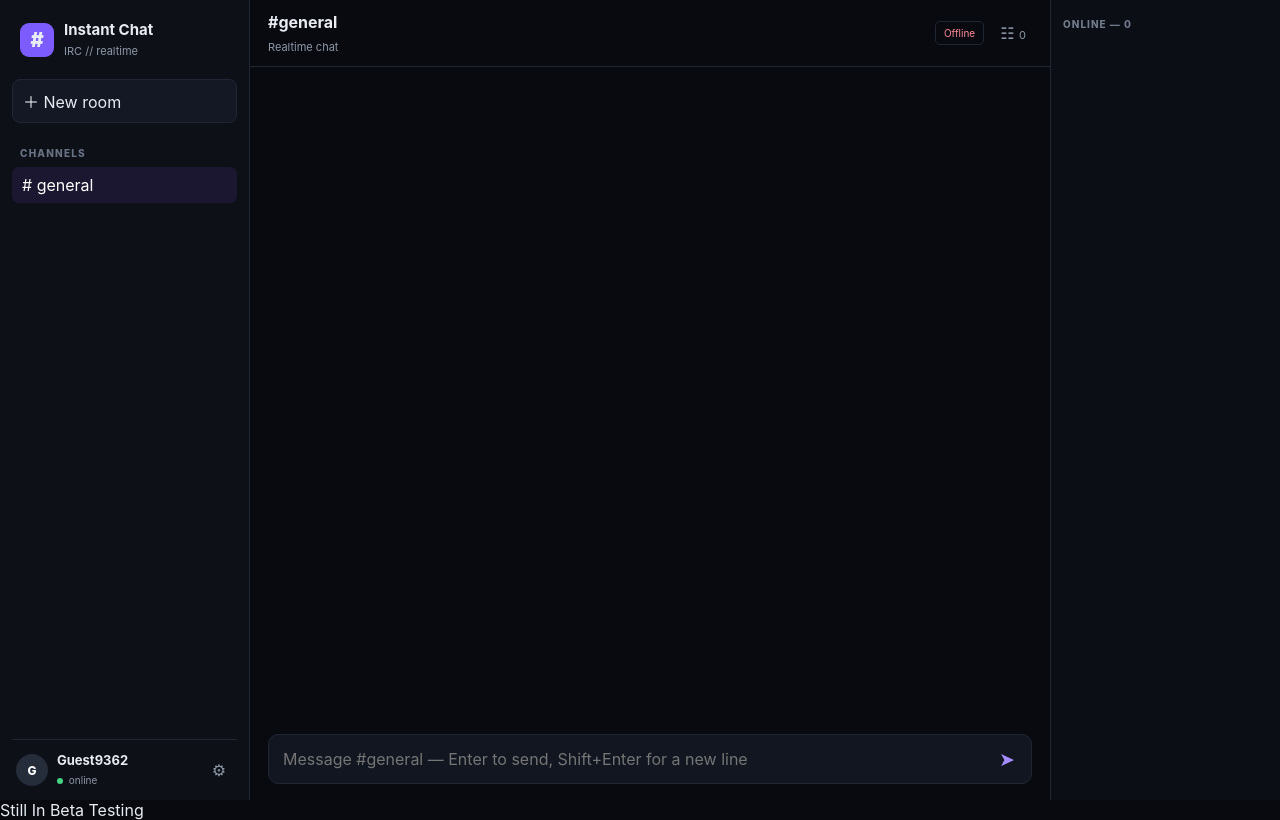
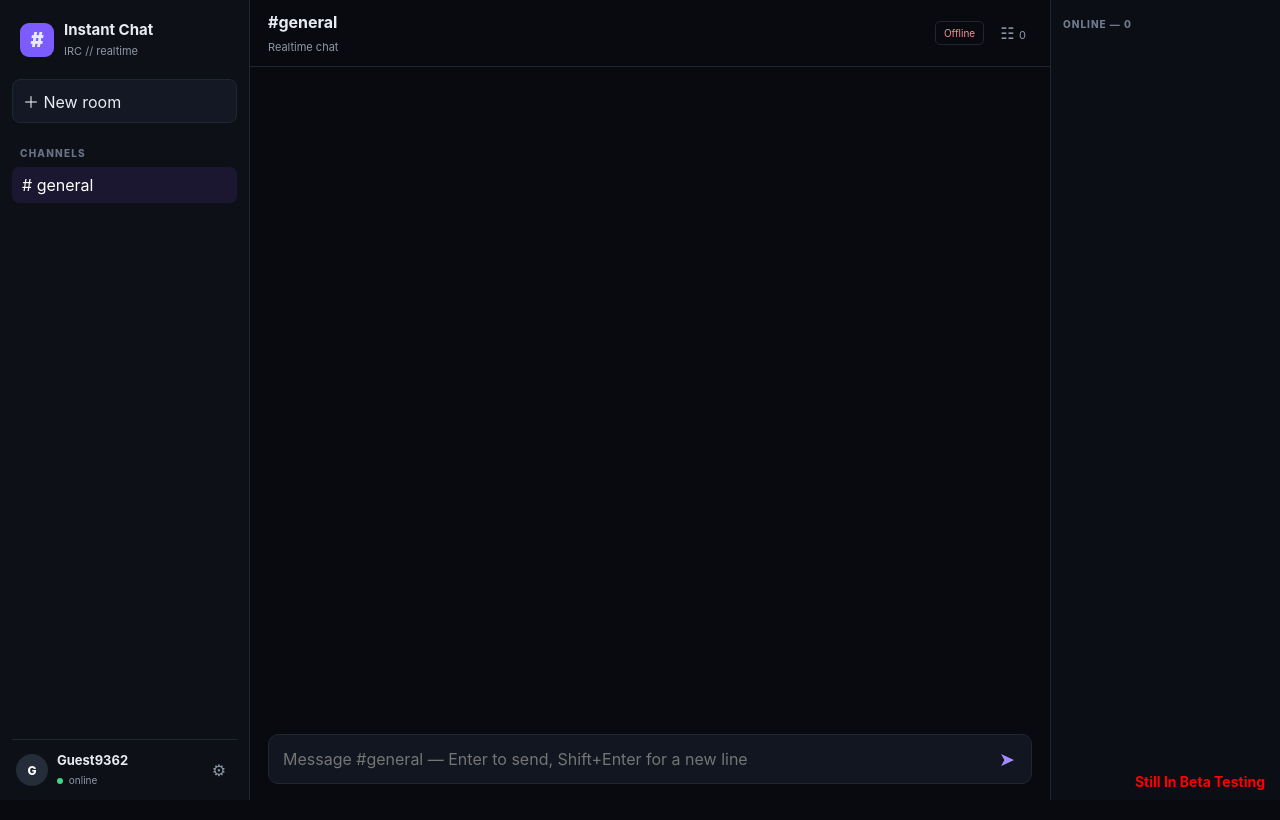
Before and after one commit to spongeymeboi/Chatty, a website: page index.html in a window 1280 px wide. Drawn offline with Linux system fonts and the light colour scheme; no server answers.

Commit message:
Update style.css

```diff
--- a/style.css
+++ b/style.css
@@ -369,3 +369,14 @@ button { cursor: pointer; }
   .composer { margin: 6px 10px 10px; }
   .chat-header { padding: 10px 12px; }
 }
+
+.beta-notice {
+  position: fixed;
+  bottom: 10px;
+  right: 15px;
+  color: red;
+  font-weight: bold;
+  font-size: 14px;
+  z-index: 9999;
+  pointer-events: none;
+}
```
